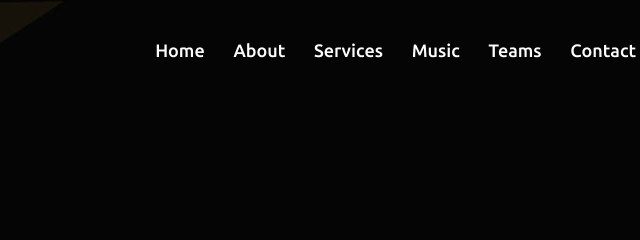
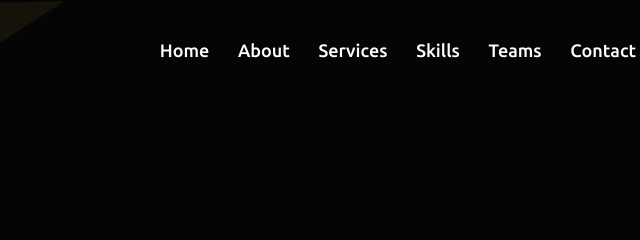
Before and after one commit to Ayoub-EDAHLOULI/TeamBersy, a plain HTML site: page index.html in a window 1280 px wide. Shown: the top 240 px of the page, 564-1204 px from the left. Drawn offline with nearby package versions, Linux system fonts and the light colour scheme.

Commit message:
Update index.html

```diff
--- a/index.html
+++ b/index.html
@@ -24,7 +24,7 @@
                 <li><a href="#home" class="menu-btn">Home</a></li>
                 <li><a href="#about" class="menu-btn">About</a></li>
                 <li><a href="#services" class="menu-btn">Services</a></li>
-                <li><a href="#skills" class="menu-btn">Music</a></li>
+                <li><a href="#skills" class="menu-btn">Skills</a></li>
                 <li><a href="#teams" class="menu-btn">Teams</a></li>
                 <li><a href="#contact" class="menu-btn">Contact</a></li>
             </ul>
```
